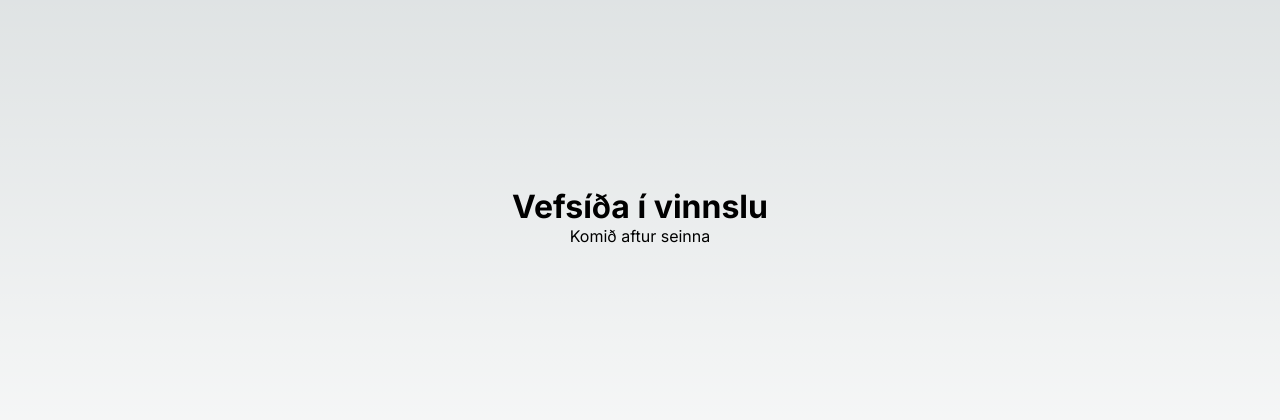
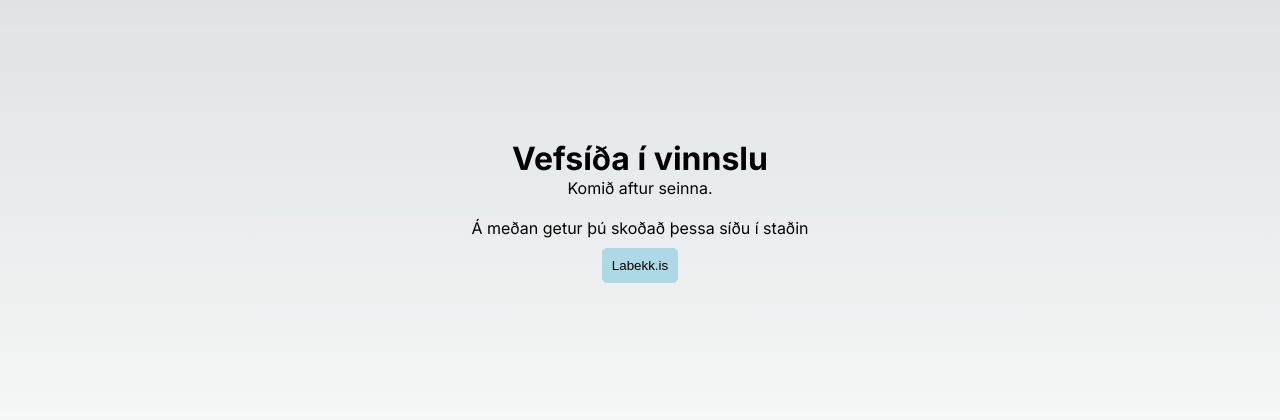
Before and after one commit to halldorvalberg/Landing-Site-1998, a Next.js app: page / in a window 1280 px wide. Shown: the part 184-604 px from the top of the page. Built offline with nearby package versions, Linux system fonts and the light colour scheme.

Commit message:
Vefsíða í vinnslu -> Labekk

```diff
--- a/app/page.js
+++ b/app/page.js
@@ -8,7 +8,15 @@ export default function Page() {
     // add inline styles for centering the text vertically and horizontally with flex direction in a column
     <div style={{ display: 'flex', flexDirection: 'column', justifyContent: 'center', alignItems: 'center', height: '100vh' }}>
       <h1>Vefsíða í vinnslu</h1>
-      <p>Komið aftur seinna</p>
+      <p>Komið aftur seinna.</p>
+      <br></br>
+      <p>Á meðan getur þú skoðað þessa síðu í staðin</p>
+       {/* Add a button that redirects to the external webite labekk.is */}
+      <a href="https://labekk.is" target="_blank" rel="noopener noreferrer">
+        <button style={{ padding: '10px', borderRadius: '5px', backgroundColor: 'lightblue', border: 'none', margin: '10px', color: "black" }}>
+          Labekk.is
+        </button>
+      </a>
     </div>
   );
 }
--- a/package.json
+++ b/package.json
@@ -13,6 +13,8 @@
     "eslint-config-next": "13.4.7",
     "next": "13.4.7",
     "react": "18.2.0",
-    "react-dom": "18.2.0"
+    "react-dom": "18.2.0",
+    "react-redux": "^8.1.1",
+    "react-router-dom": "^6.14.0"
   }
 }
```
Also changed, not shown: actions/userActions.js (added, +9 -0 lines), 1 other file (tests, documents, lock files or other folders).
